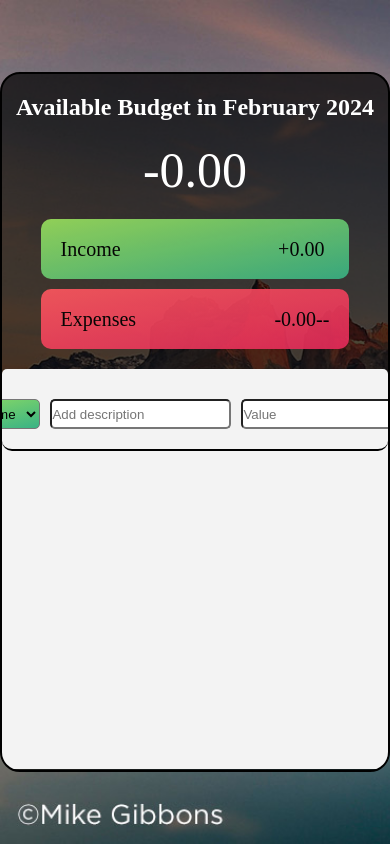
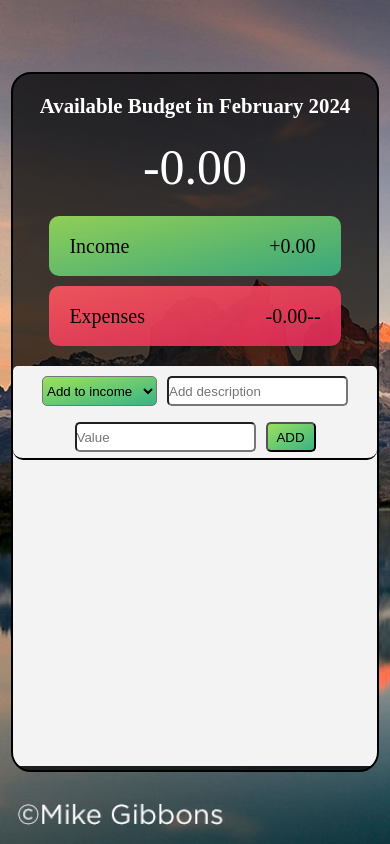
Before and after one commit to M-huma/simply-budget-app, a website: page index.html in a window 390 px wide. Drawn offline with Linux system fonts and the light colour scheme.

Commit message:
added-responsive-design

```diff
--- a/styles.css
+++ b/styles.css
@@ -167,3 +167,23 @@ button {
 .item__delete--btn {
   background-image: linear-gradient(to top left, #e52a5a, #ff585f);
 }
+
+@media (max-width: 426px) {
+  .container {
+    width: 368px;
+  }
+
+  .container__display h2 {
+    font-size: 1.3rem;
+  }
+
+  .form__container {
+    flex-wrap: wrap;
+  }
+
+  select,
+  input,
+  button {
+    margin: 10px 5px 6px 5px;
+  }
+}
```
